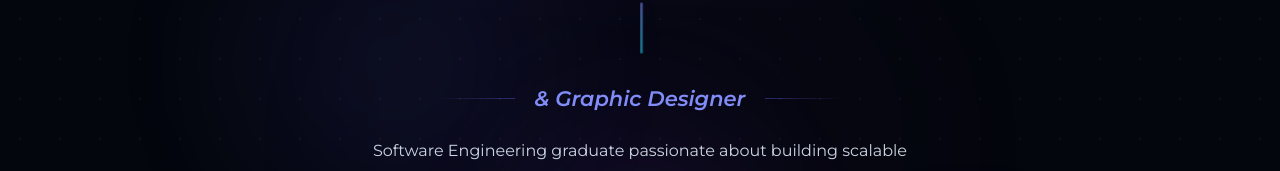
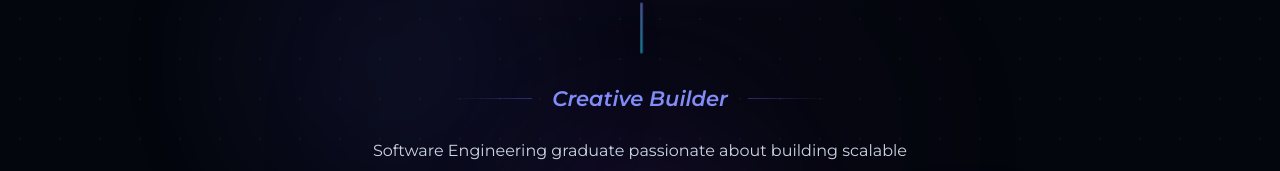
Before and after one commit to mryana23/portfolio-maryana, a React (Vite) app: page / in a window 1280 px wide. Shown: the part 241-412 px from the top of the page. Built offline with nearby package versions, Linux system fonts and the light colour scheme.

Commit message:
Finalisasi

```diff
--- a/src/App.jsx
+++ b/src/App.jsx
@@ -97,7 +97,7 @@ export default function Portfolio() {
   const [cursor, setCursor] = useState({ x: -200, y: -200 });
   const [cursorBig, setCursorBig] = useState(false);
 
-  const typed = useTyped(["Fullstack Developer","UI/UX Enthusiast","Graphic Designer", "Laravel + Django + React Dev","Creative Builder"], 85, 2000);
+  const typed = useTyped(["Fullstack Developer","UI/UX Enthusiast","Graphic Designer", "Laravel + Django + React Dev"], 85, 2000);
   useScrollReveal();
 
   useEffect(() => {
@@ -375,7 +375,7 @@ export default function Portfolio() {
 
             <div style={{display:"flex",alignItems:"center",justifyContent:"center",gap:"20px",marginBottom:"22px"}}>
               <div style={{height:"1px",width:"80px",background:D?"linear-gradient(90deg,transparent,rgba(99,102,241,.4))":"linear-gradient(90deg,transparent,rgba(99,102,241,.35))"}} />
-              <span style={{fontSize:"clamp(15px,2.2vw,21px)",fontStyle:"italic",fontWeight:600,color:D?"#818cf8":"#6366f1"}}>& Graphic Designer</span>
+              <span style={{fontSize:"clamp(15px,2.2vw,21px)",fontStyle:"italic",fontWeight:600,color:D?"#818cf8":"#6366f1"}}>Creative Builder</span>
               <div style={{height:"1px",width:"80px",background:D?"linear-gradient(90deg,rgba(99,102,241,.4),transparent)":"linear-gradient(90deg,rgba(99,102,241,.35),transparent)"}} />
             </div>
           </div>
```
